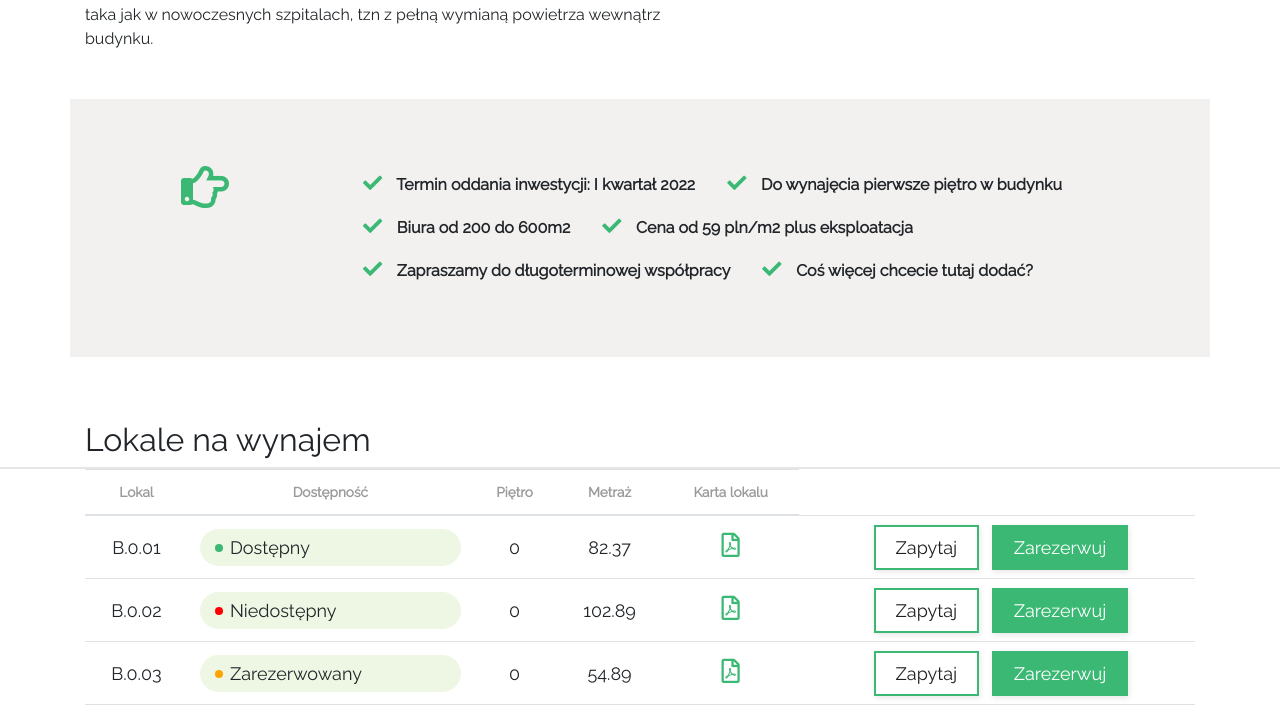
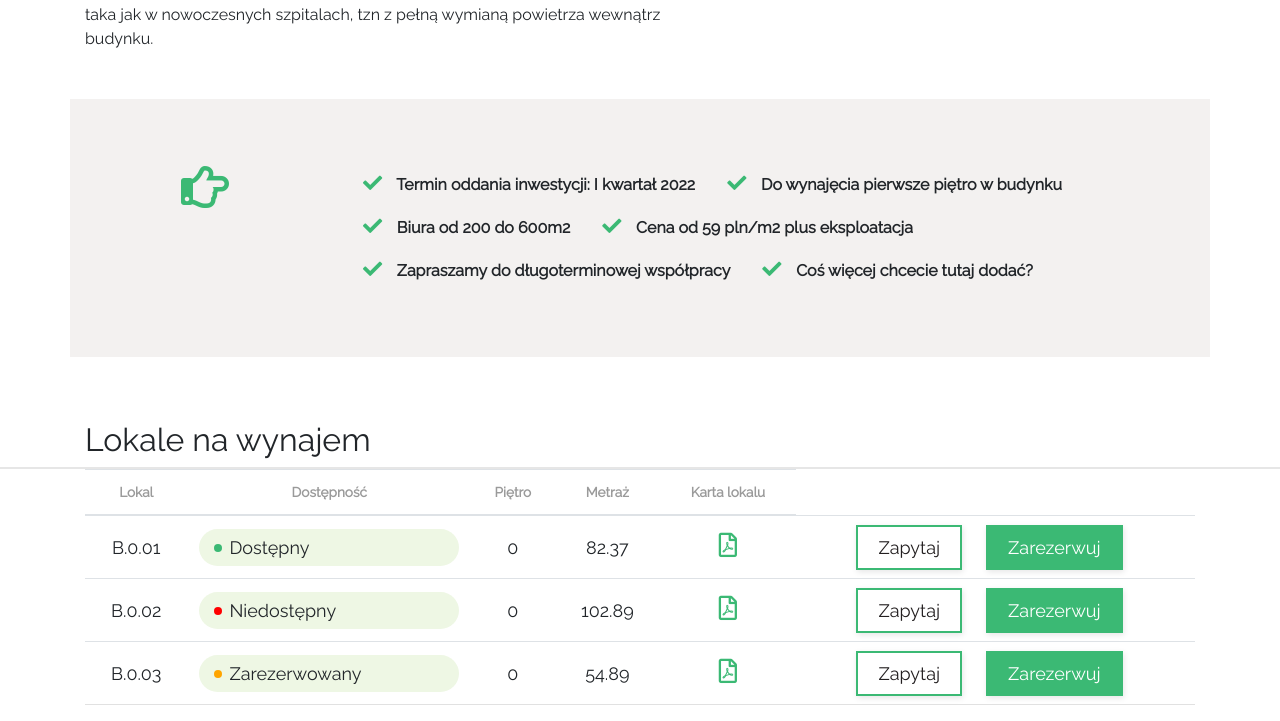
Before and after one commit to budnickip/ster35, a website built with webpack: page src/index.html in a window 1280 px wide. Shown: the part 1351-2072 px from the top of the page. Built offline with nearby package versions, Linux system fonts and the light colour scheme.

Commit message:
correct buttons in local table

```diff
--- a/src/index.html
+++ b/src/index.html
@@ -128,8 +128,10 @@
                         <td class="table-body__item">0</td>
                         <td class="table-body__item">82.37</td>
                         <td class="table-body__item"><a class="table-body__file" href="#"><span class="far fa-file-pdf"></span></a></td>
-                        <td class="table-body__item">
+                        <td class="table-body__item table-body__button--ask">
                             <a class="table-body__ask open-popup-ask">Zapytaj</a>
+                        </td>
+                        <td class="table-body__item table-body__button--book">
                             <a class="table-body__book open-popup-book">Zarezerwuj</a>
                         </td>
                     </tr>
@@ -139,8 +141,10 @@
                         <td class="table-body__item">0</td>
                         <td class="table-body__item">102.89</td>
                         <td class="table-body__item"><a class="table-body__file" href="#"><span class="far fa-file-pdf"></span></a></td>
-                        <td class="table-body__item">
+                        <td class="table-body__item table-body__button--ask">
                             <a class="table-body__ask open-popup-ask">Zapytaj</a>
+                        </td>
+                        <td class="table-body__item table-body__button--book">
                             <a class="table-body__book open-popup-book">Zarezerwuj</a>
                         </td>
                     </tr>
@@ -150,8 +154,10 @@
                         <td class="table-body__item">0</td>
                         <td class="table-body__item">54.89</td>
                         <td class="table-body__item"><a class="table-body__file" href="#"><span class="far fa-file-pdf"></span></a></td>
-                        <td class="table-body__item">
+                        <td class="table-body__item table-body__button--ask">
                             <a class="table-body__ask open-popup-ask">Zapytaj</a>
+                        </td>
+                        <td class="table-body__item table-body__button--book">
                             <a class="table-body__book open-popup-book">Zarezerwuj</a>
                         </td>
                     </tr>
--- a/src/styles/components/locals-table.scss
+++ b/src/styles/components/locals-table.scss
@@ -48,6 +48,13 @@
     &__item{
         padding: 8px;
         text-align: center;
+    }
+
+    &__button--ask{
+        text-align: right;
+    }
+    &__button--book{
+        text-align: left;
     }
 
     &__available{
@@ -104,7 +111,6 @@
     } */
 
     &__ask{
-        margin: 0px 8px;
         padding: 10px 20px;
         color: var(--textBlack, black);
         border: 2px solid var(--ornamets, green);
```
Also changed, not shown: docs/index.html (+1 -1 lines), docs/index.js.
